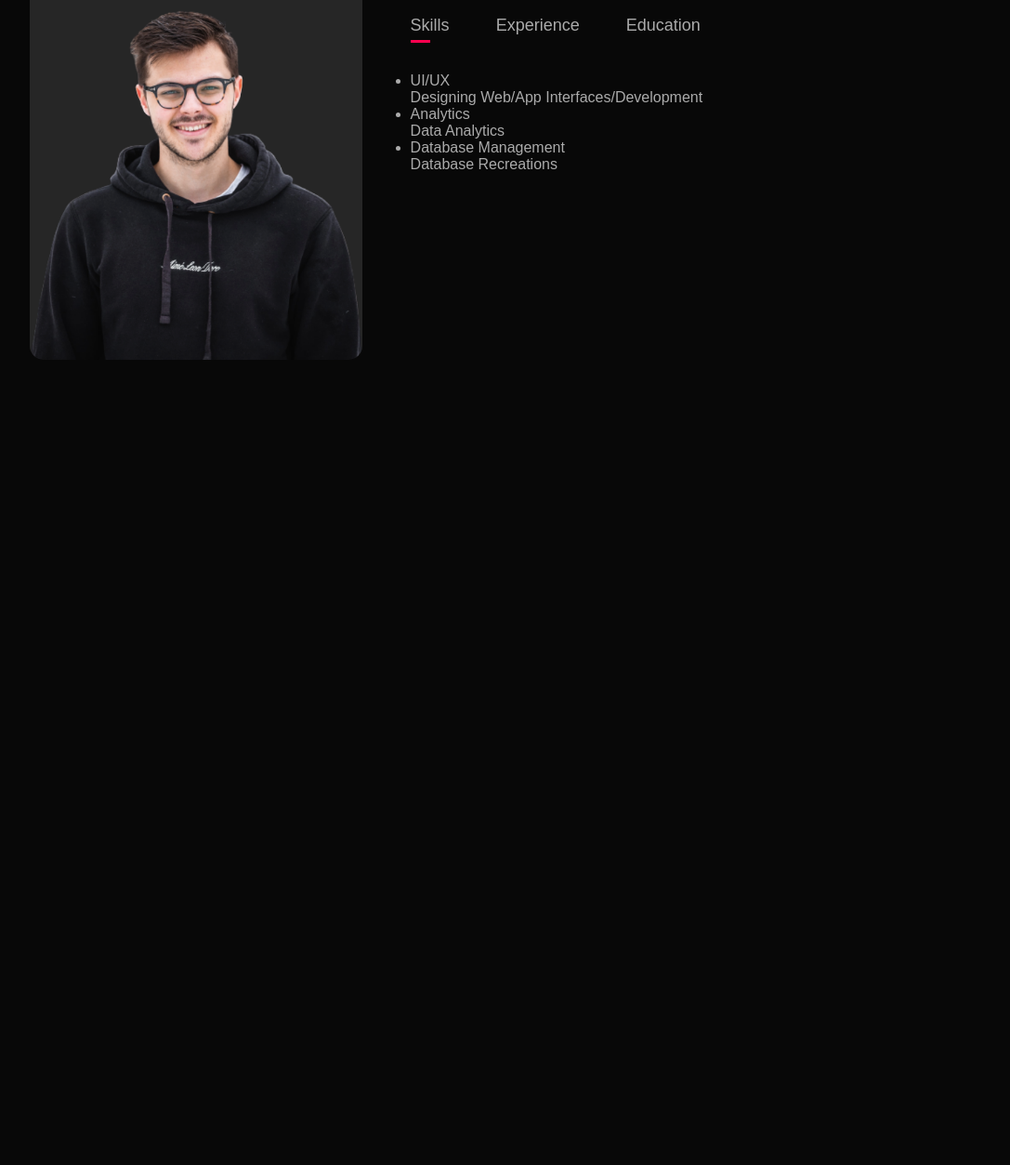
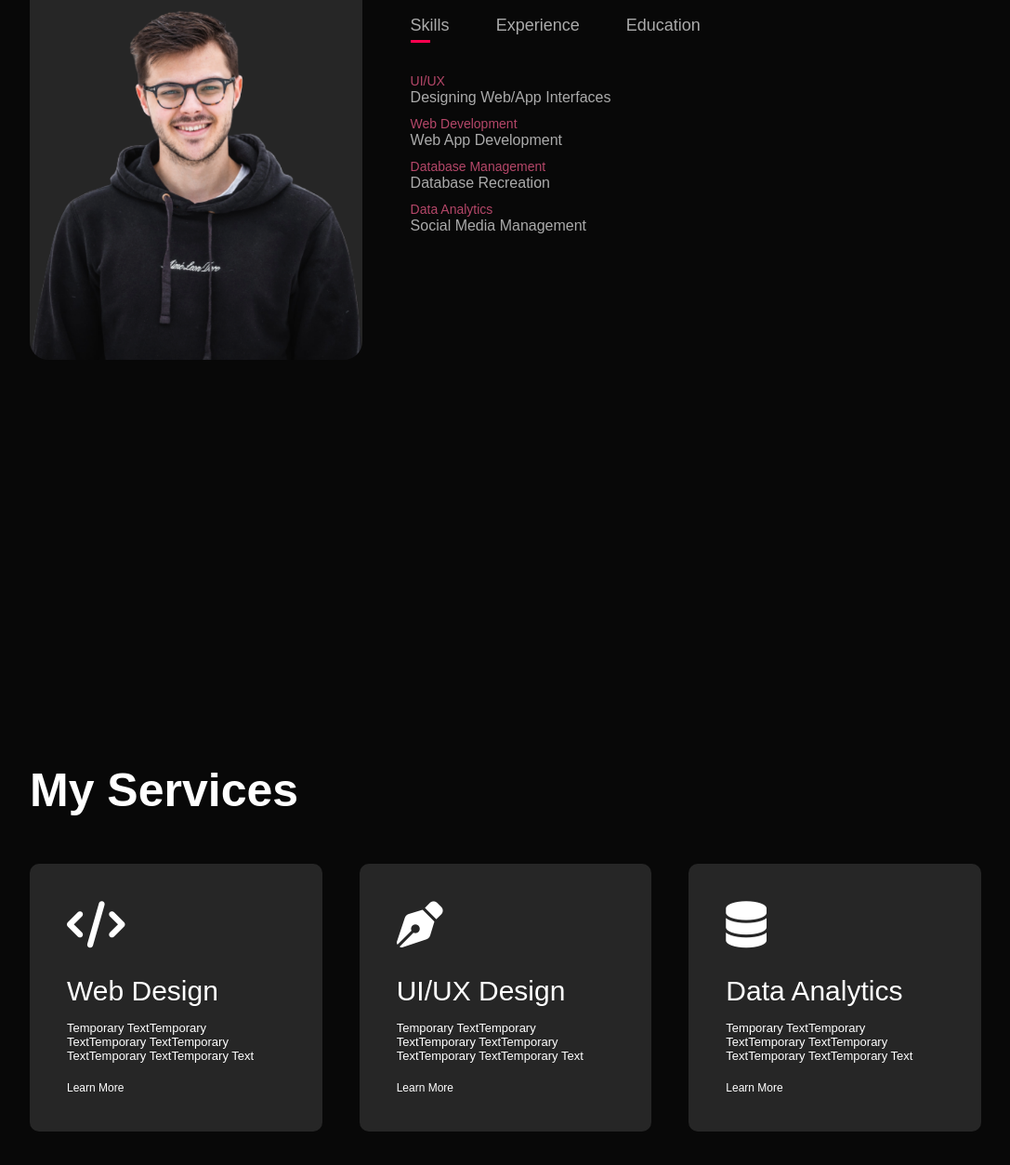
Before and after one commit to melchormarlen/personalweb, a plain HTML site: page index.html in a window 1280 px wide. Shown: the part 947-2200 px from the top of the page at 93% size, without its empty margins (96-1183 px from the left). Before the commit the page ends 1428 px from the top, so only its background shows below. Drawn offline with Linux system fonts and the light colour scheme.

Commit message:
styling of tabs continued

```diff
--- a/index.html
+++ b/index.html
@@ -6,6 +6,7 @@
     <meta name="viewport" content="width=device-width,initial-scale=1.0">
     <title> Personal Portfolio Website</title>
     <link rel="stylesheet" href="style.css">
+    <script src="https://kit.fontawesome.com/914ef49f1e.js" crossorigin="anonymous"></script>
 </head>
 <body>
 <div id="header">
@@ -37,21 +38,73 @@
                 <h1 class="sub-title">About Me</h1>
                 <p>xxxxFiller text temporary</p>
                 <div class="tab-titles">
-                    <p class="tab-links active-link">Skills</p>
-                    <p class="tab-links">Experience</p>
-                    <p class="tab-links">Education</p>
+                    <p class="tab-links active-link" onclick="opentab('skills')">Skills</p>
+                    <p class="tab-links" onclick="opentab('experience')">Experience</p>
+                    <p class="tab-links" onclick="opentab('education')">Education</p>
                 </div>
-                <div class="tab-contents">
+                <div class="tab-contents active-tab" id="skills">
                     <ul>
-                        <li><span>UI/UX</span><br>Designing Web/App Interfaces/Development</li>
-                        <li><span>Analytics</span><br> Data Analytics</li>
-                        <li><span>Database Management</span><br> Database Recreations</li>
+                        <li><span>UI/UX</span><br>Designing Web/App Interfaces</li>
+                        <li><span>Web Development</span><br>Web App Development</li>
+                        <li><span>Database Management</span><br>Database Recreation</li>
+                        <li><span>Data Analytics</span><br>Social Media Management</li>
+                    </ul>
+                </div>
+                <div class="tab-contents" id="experience" >
+                    <ul>
+                        <li><span>August 2024-Current</span><br>UI/Marketing Sub-Team Lead for IPRO IIT </li>
+                        <li><span>June 2024-Current</span><br>SHPE IIT Secretary and Public Relations</li>
+                        <li><span>August 2023- June 2024</span> VP/Director of User Development CODIFY IIT Student Org</li>
+                    </ul>
+                </div>
+                <div class="tab-contents" id="education">
+                    <ul>
+                        <li><span>2022-2026</span><br> Bachelor of Science in Computer Science </li>
                     </ul>
                 </div>
             </div>
         </div>
     </div>
 </div>
-
+<!--Services-->
+<div id="services">
+    <div class="container">
+        <h1 class="sub-title">My Services</h1>
+        <div class="services-list">
+            <div>
+                <i class="fa-solid fa-code"></i>
+                <h2>Web Design</h2>
+                <p>Temporary TextTemporary TextTemporary TextTemporary TextTemporary TextTemporary Text</p>
+                <a href="#"> Learn More</a>
+            </div>
+            <div>
+                <i class="fa-solid fa-pen-nib"></i>
+                <h2>UI/UX Design</h2>
+                <p>Temporary TextTemporary TextTemporary TextTemporary TextTemporary TextTemporary Text</p>
+                <a href="#"> Learn More</a>
+            </div>
+            <div>
+                <i class="fa-solid fa-database"></i>
+                <h2>Data Analytics</h2>
+                <p>Temporary TextTemporary TextTemporary TextTemporary TextTemporary TextTemporary Text</p>
+                <a href="#"> Learn More</a>
+            </div>
+        </div>
+    </div>
+</div>
 </body>
+<script>
+    var tablinks = document.getElementsByClassName("tab-links");
+    var tabcontents = document.getElementsByClassName("tab-contents");
+    function opentab(tabname){
+        for(tablink of tablinks){
+            tablink.classList.remove("active-link");
+        }
+        for(tabcontent of tabcontents){
+            tabcontent.classList.remove("active-tab");
+        }
+        event.currentTarget.classList.add("active-link");
+        document.getElementById(tabname).classList.add("active-tab");
+    }
+</script>
 </html>
--- a/style.css
+++ b/style.css
@@ -77,11 +77,11 @@ nav ul li a:hover::after{
 }
 .about-col-1{
     flex-basis: 35%;
+    padding-top: 300px;
 }
 .about-col-1 img{
-    padding-top: 300px;
     width: 100%;
-    border-radius: 15px;
+    border-radius: 20px;
 }
 .about-col-2{
     flex-basis: 60%;
@@ -116,6 +116,58 @@ nav ul li a:hover::after{
 }
 .tab-links.active-link::after{
     width:50%;
-
+}
+.tab-contents ul li{
+    list-style: none;
+    margin: 10px 0;
+}
+.tab-contents ul li span{
+    color: #b54769;
+    font-size: 14px;
+}
+.tab-contents{
+    display: none;
+}
+.tab-contents.active-tab{
+    display: block;
+}
+/*--services-*/
+#services{
+    padding: 30px 0;
 
 }
+.services-list{
+    display: grid;
+    grid-template-columns: repeat(auto-fit,minmax(250px,1fr));
+    grid-gap: 40px;
+    margin-top: 50px;
+}
+.services-list div{
+    background: #262626;
+    padding: 40px;
+    font-size: 13px;
+    font-weight: 300;
+    border-radius: 10px;
+    transition: background 0.5s, transform 0.5s;
+}
+.services-list div i{
+    font-size: 50px;
+    margin-bottom: 30px;
+}
+.services-list div h2{
+    font-size: 30px;
+    font-weight: 500;
+    margin-bottom: 15px;
+}
+.services-list div a{
+    text-decoration: none;
+    color:#fff;
+    font-size: 12px;
+    margin-top: 20px;
+    display: inline-block;
+}
+.services-list div:hover{
+    background:#ff004f;
+    transform: translateY(-10px);
+
+}
```
